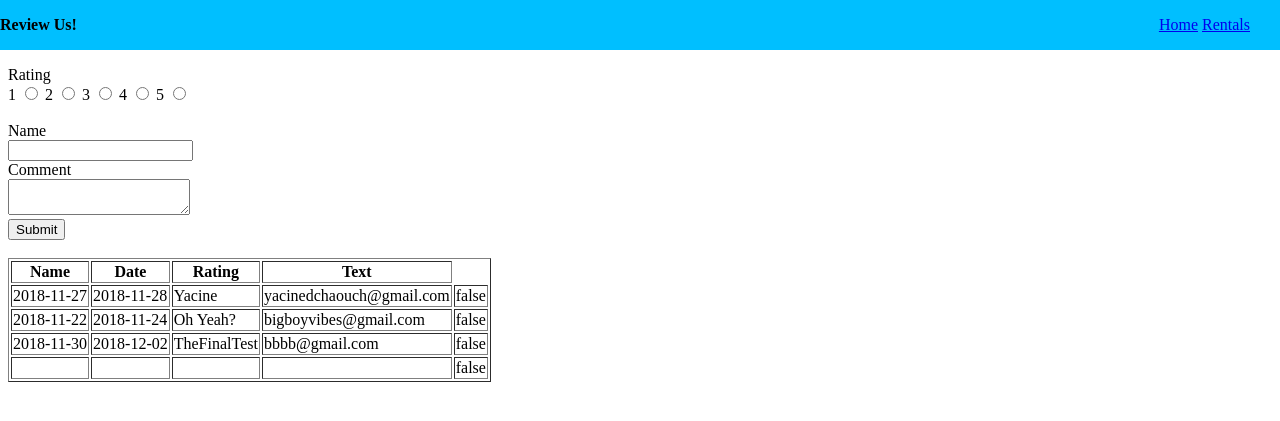
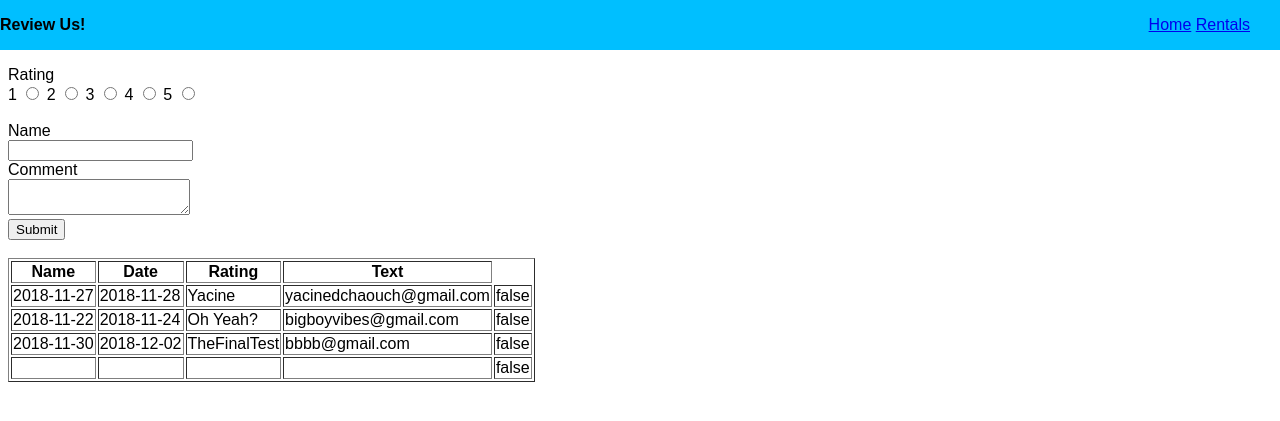
Before and after one commit to SchooledGit/WBcoursework, a Flask app: page /reviews in a window 1280 px wide. Shown: the top 421 px of the page. Run offline with Flask 2, Linux system fonts and the light colour scheme.

Commit message:
Update defaults.css
New font

```diff
--- a/bookingSite/static/css/defaults.css
+++ b/bookingSite/static/css/defaults.css
@@ -33,4 +33,5 @@
 
 body {
   margin-top: 3em;
+  font-family: Arial, Verdana, sans-serif;
 }
```
